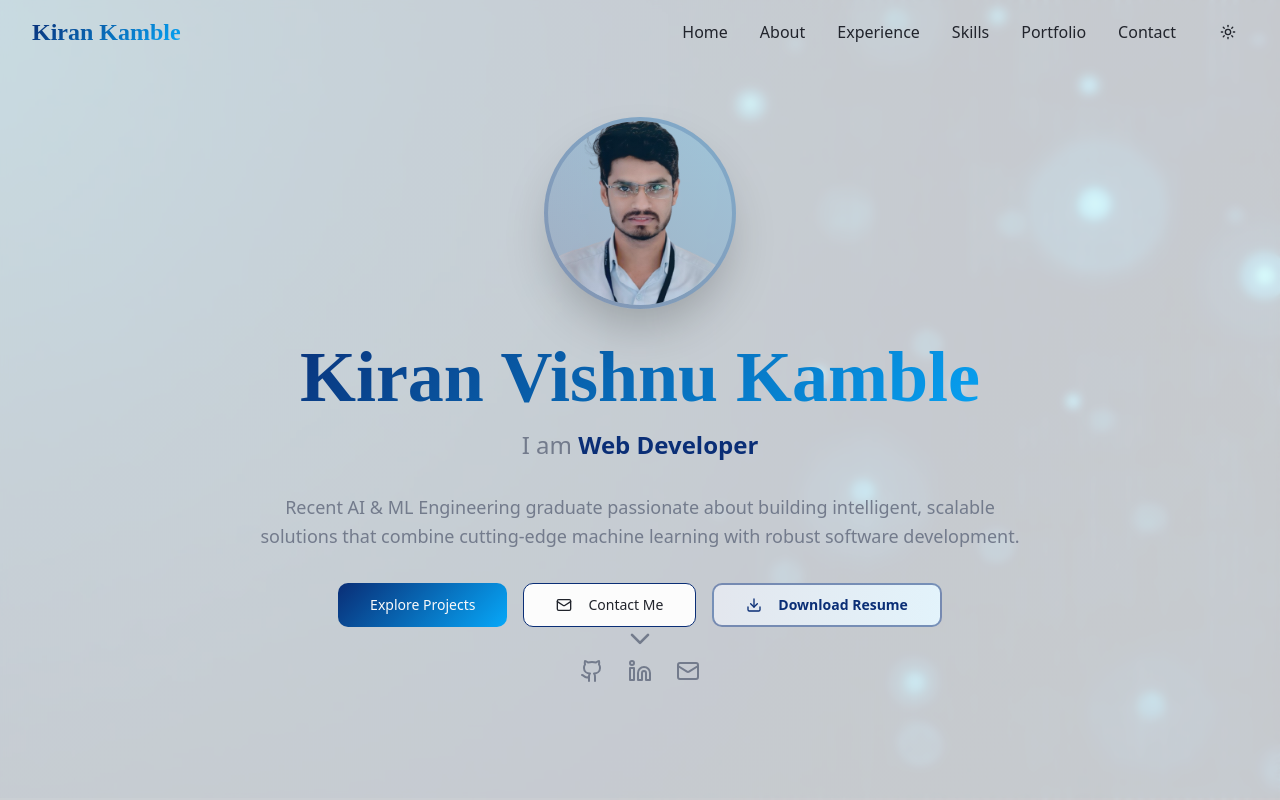
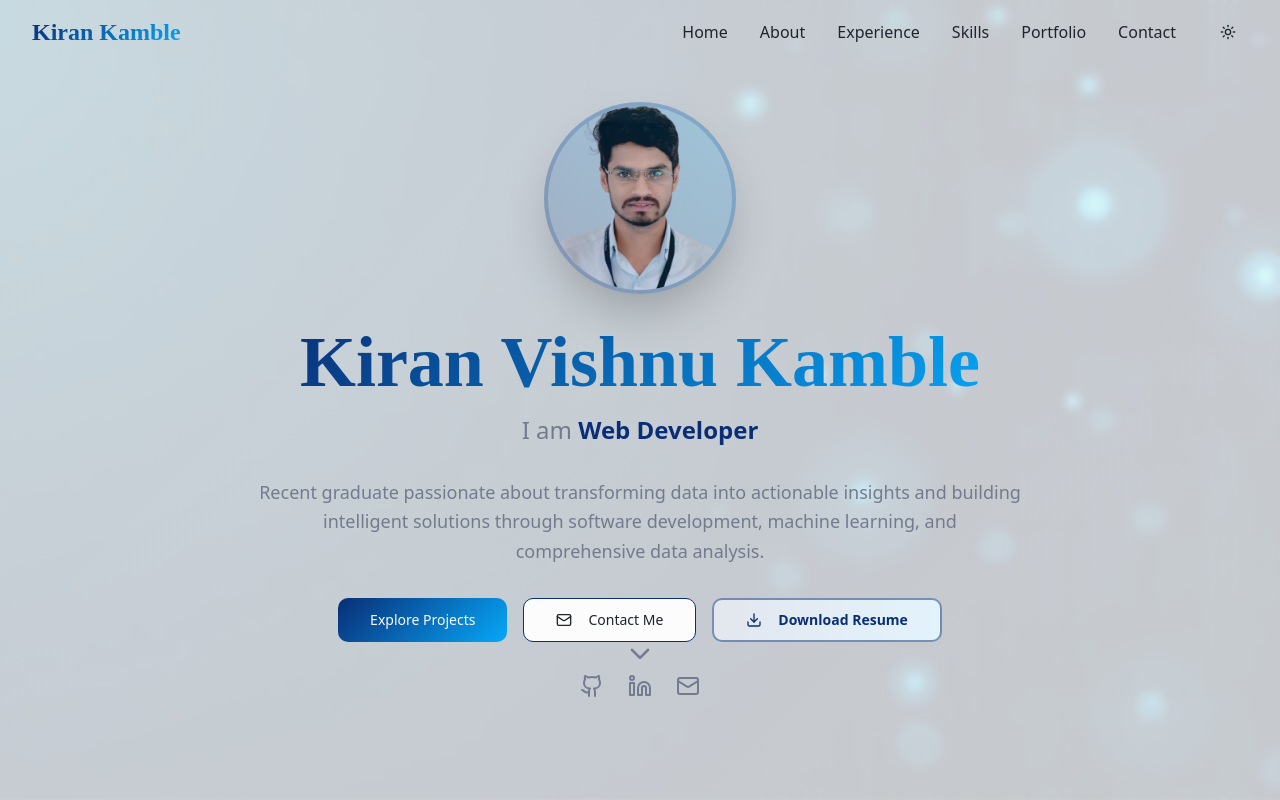
Before and after one commit to kirankamble1523/kiranvkamble, a React (Vite) app: page / in a window 1280 px wide. Shown: the top 800 px of the page. Built offline with nearby package versions, Linux system fonts and the light colour scheme; a web font is replaced by a local one.

Commit message:
Update hero section description

```diff
--- a/src/components/Hero.tsx
+++ b/src/components/Hero.tsx
@@ -98,8 +98,8 @@ const Hero = () => {
             transition={{ duration: 0.6, delay: 0.6 }}
             className="max-w-3xl mx-auto text-lg text-muted-foreground leading-relaxed"
           >
-            Recent AI & ML Engineering graduate passionate about building intelligent,
-            scalable solutions that combine cutting-edge machine learning with robust software development.
+            Recent graduate passionate about transforming data into actionable insights and building
+            intelligent solutions through software development, machine learning, and comprehensive data analysis.
           </motion.p>
 
           {/* CTA Buttons */}
```
